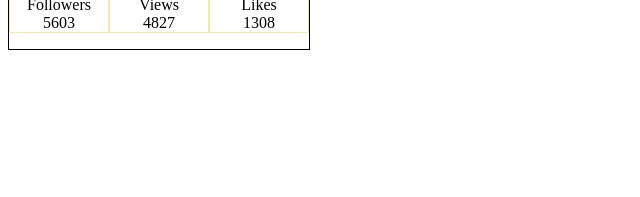
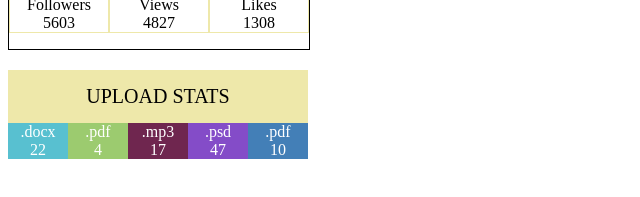
Before and after one commit to Shapoval-Sergey/goit-react-hw-01-components, a React (Create React App) app: page / in a window 1280 px wide. Shown: the part 449-646 px from the top of the page, without its empty margins (0-640 px from the left). Built offline with nearby package versions, Linux system fonts and the light colour scheme.

Commit message:
Do task-2 Statistic-component

```diff
--- a/src/components/App.js
+++ b/src/components/App.js
@@ -1,9 +1,18 @@
 import React from "react";
 import Profile from "./Profile/Profile";
+import Statistics from "./Statistics/Statistics";
+import stats from "../statistical-data.json";
 import user from "../user.json";
 
-// console.log(user);
+console.log(stats);
 
-export default function App() {
-  return <Profile person={user} />;
+function App() {
+  return (
+    <>
+      <Profile person={user} />
+      <Statistics stats={stats} />
+    </>
+  );
 }
+
+export default App;
--- a/src/components/Profile/Profile.module.css
+++ b/src/components/Profile/Profile.module.css
@@ -1,6 +1,7 @@
 .profile {
   width: 300px;
   border: 1px solid black;
+  margin-bottom: 20px;
 }
 
 .description {
--- /dev/null
+++ b/src/components/Statistics/Statistics.js
@@ -0,0 +1,43 @@
+import React from "react";
+import PropTypes from "prop-types";
+import styles from "./Statistics.module.css";
+
+function Statistics({ stats }) {
+  const getRandomNum = () => Math.round(Math.random() * 255);
+  return (
+    <section className={styles.statistics}>
+      <h2 className={styles.title}>Upload stats</h2>
+
+      <ul className={styles.statList}>
+        {stats.map((stat) => (
+          <li
+            style={{
+              backgroundColor: `rgb(
+                ${getRandomNum()},
+                ${getRandomNum()},
+                ${getRandomNum()}
+              )`,
+            }}
+            key={stat.id}
+            className={styles.item}
+          >
+            <span className={styles.label}>{stat.label}</span>
+            <span className="percentage">{stat.percentage}</span>
+          </li>
+        ))}
+      </ul>
+    </section>
+  );
+}
+
+Statistics.propTypes = {
+  stats: PropTypes.arrayOf(
+    PropTypes.exact({
+      id: PropTypes.string.isRequired,
+      label: PropTypes.string.isRequired,
+      percentage: PropTypes.number.isRequired,
+    })
+  ).isRequired,
+};
+
+export default Statistics;
--- /dev/null
+++ b/src/components/Statistics/Statistics.module.css
@@ -0,0 +1,34 @@
+.statistics {
+  width: 300px;
+}
+
+.title {
+  padding: 0;
+  margin: 0;
+  display: block;
+  padding-bottom: 15px;
+  padding-top: 15px;
+  background-color: palegoldenrod;
+  text-align: center;
+  text-transform: uppercase;
+  font-weight: 500;
+  font-size: 20px;
+}
+
+.statList {
+  padding: 0;
+  margin: 0;
+  color: #ffffff;
+  padding: 0px;
+  display: flex;
+  list-style: none;
+}
+
+.item {
+  width: 75px;
+  text-align: center;
+}
+
+.label {
+  display: block;
+}
--- /dev/null
+++ b/src/statistical-data.json
@@ -0,0 +1,7 @@
+[
+  { "id": "id-1", "label": ".docx", "percentage": 22 },
+  { "id": "id-2", "label": ".pdf", "percentage": 4 },
+  { "id": "id-3", "label": ".mp3", "percentage": 17 },
+  { "id": "id-4", "label": ".psd", "percentage": 47 },
+  { "id": "id-5", "label": ".pdf", "percentage": 10 }
+]
```
